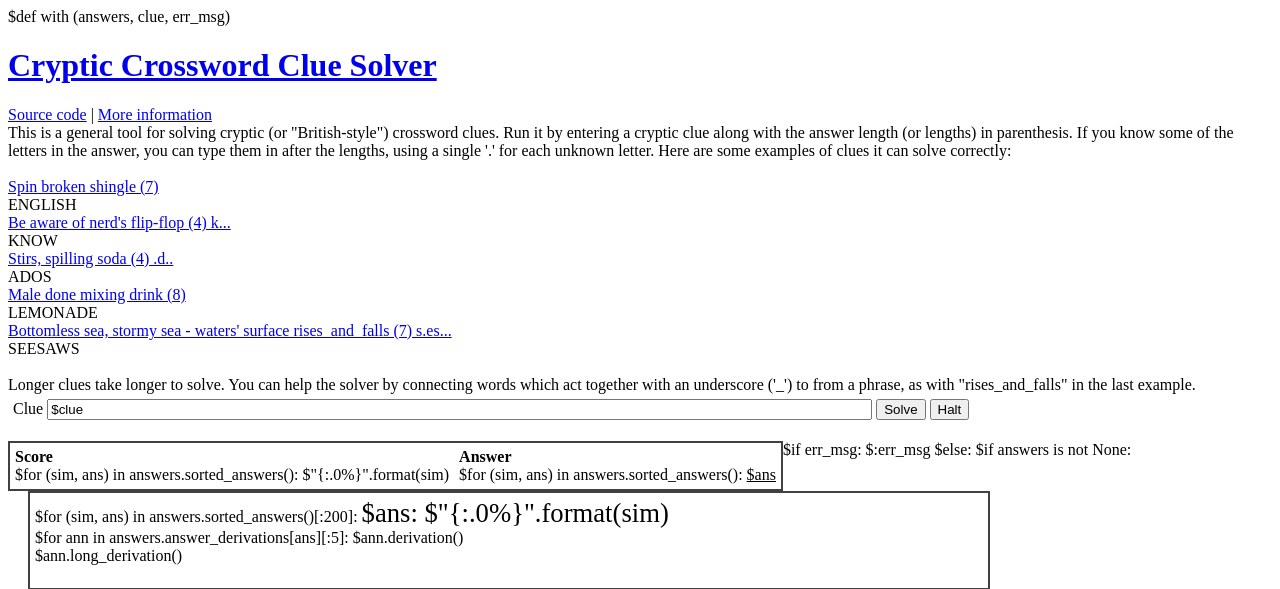
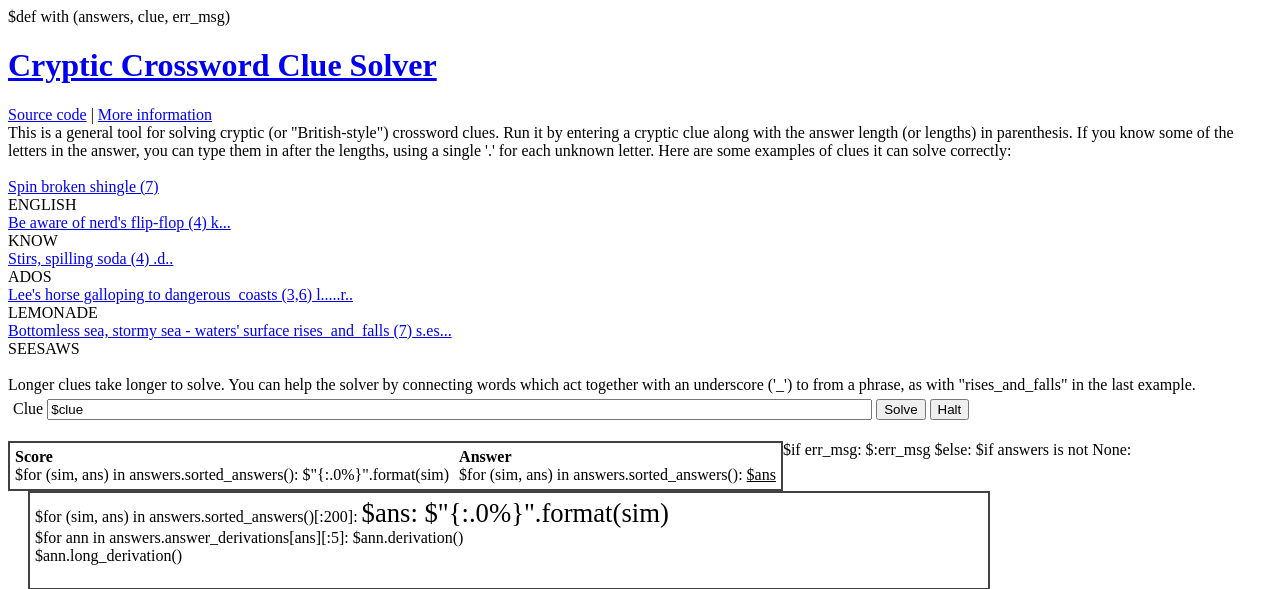
Before and after one commit to rdeits/cryptics, a Python web app: template pycryptics/crypticweb/templates/index.html in a window 1280 px wide. Shown: the top 589 px of the page. Run offline with Jinja, Linux system fonts and the light colour scheme; the template is opened without the code that fills it, so the values that code supplies are empty.

Commit message:
add two-word answer example

```diff
--- a/pycryptics/crypticweb/templates/index.html
+++ b/pycryptics/crypticweb/templates/index.html
@@ -12,7 +12,7 @@
 KNOW<br>
 <a href="/solve/Stirs,%20spilling%20soda%20(4)%20.d..">Stirs, spilling soda (4) .d..</a><br>
 ADOS<br>
-<a href="/solve/Male%20done%20mixing%20drink%20(8)">Male done mixing drink (8)</a><br>
+<a href="/solve/Lee's%20horse%20galloping%20to%20dangerous_coasts%20(3,6)%20l.....r..">Lee's horse galloping to dangerous_coasts (3,6) l.....r..</a><br>
 LEMONADE<br>
 <a href="/solve/Bottomless%20sea,%20stormy%20sea%20-%20waters'%20surface%20rises_and_falls%20(7)%20s.es...">Bottomless sea, stormy sea - waters' surface rises_and_falls (7) s.es...</a><br>
 SEESAWS<br>
```
